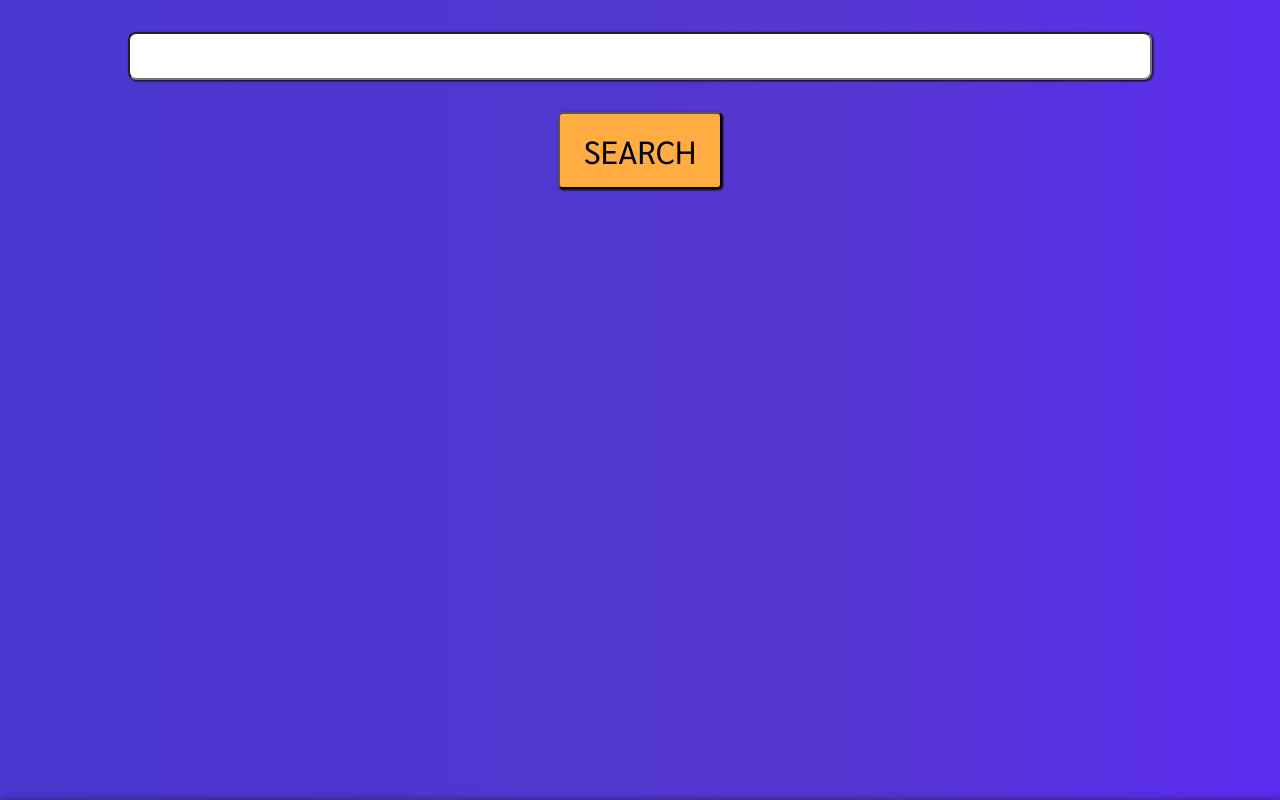
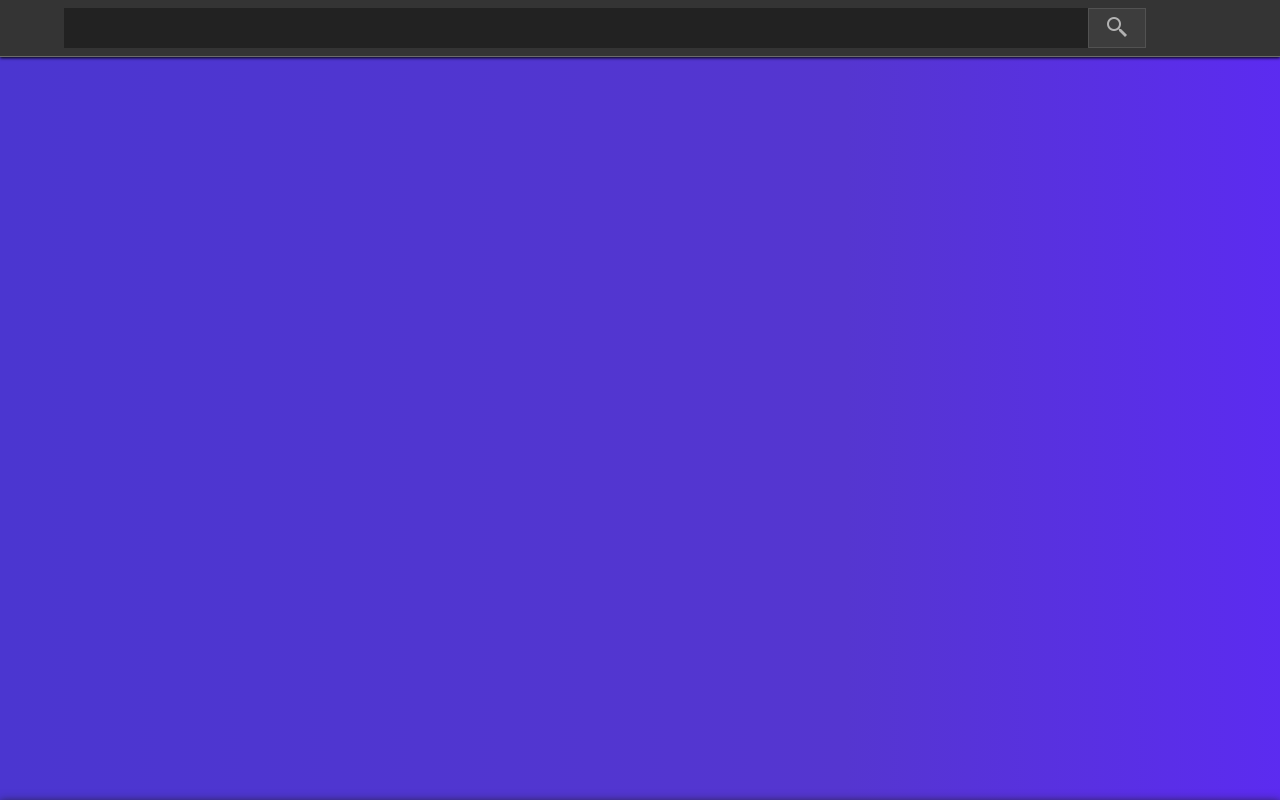
Before and after one commit to jkukavi/pdkstr, a React (Create React App) app in the folder client/: page / in a window 1280 px wide. Built offline with nearby package versions, Linux system fonts and the light colour scheme.

Commit message:
- improve search bar

```diff
--- a/client/src/App.css
+++ b/client/src/App.css
@@ -28,12 +28,10 @@ audio {
 }
 
 .container {
-  display: flex;
-  direction: column;
-  align-content: space-between;
   max-width: 1120px;
   min-height: 100vh;
   padding-bottom: 10rem;
+  padding-top: 5rem;
   margin: auto;
   position: relative;
 }
@@ -65,39 +63,51 @@ audio {
   transform: translate(-50%);
 }
 
-.form {
-  width: 100%;
-  height: 100%;
+.searchBoxContainer {
+  position: fixed;
+  top: 0;
+  left: 0;
+  right: 0;
+  background-color: #343434;
+  padding: 0.5rem 0 0.5rem;
+  display: flex;
+  justify-content: center;
+  z-index: 1;
+  border-bottom: 1px solid #6b6b6b;
+  box-shadow: 0px 1px 3px 0px #000000;
+}
+
+.searchBox {
+  display: flex;
+  height: 2.5rem;
+  width: 90%;
 }
 
 .input {
-  margin: 2rem 0 2rem 50%;
-  transform: translate(-50%);
   width: 80vw;
-  display: block;
-  border-radius: 8px;
-  height: 3rem;
+  height: 100%;
   font-size: 1.4rem;
+  color: #c7c7c7;
   padding-left: 12px;
-  filter: drop-shadow(1px 1px 1px black);
+  outline: none;
+  border: none;
+  background-color: #222222;
 }
 
 .button {
-  background-color: #ffad42;
-  filter: drop-shadow(1px 1px 1px black);
-  color: rgb(0, 0, 0);
-  padding: 0.5em 0.75em;
-  position: relative;
-  text-decoration: none;
-  text-transform: uppercase;
-  border-radius: 0.3rem;
-  display: block;
-  width: fit-content;
-  margin: auto;
-  margin-top: 2rem;
-  color: black;
-  font-size: 2rem;
+  background-color: #3d3d3d;
+  height: 100%;
+  padding: 0 1rem 0;
   transition: transform 0.2s;
+  border: 1px solid rgb(82, 82, 82);
+}
+
+.button img {
+  filter: invert(0.7);
+}
+
+.button:hover img {
+  filter: invert(0.9);
 }
 
 .small {
--- a/client/src/App.js
+++ b/client/src/App.js
@@ -16,6 +16,7 @@ import chevron from "./icons/chevron.png";
 import playlistIcon from "./icons/playlist.png";
 import playButton from "./icons/playButton.png";
 import share from "./icons/share.png";
+import magnifier from "./icons/magnifier.png";
 
 const defaultPuppyImg =
   "https://hips.hearstapps.com/hmg-prod.s3.amazonaws.com/images/dog-puppy-on-garden-royalty-free-image-1586966191.jpg?crop=1.00xw:0.669xh;0,0.190xh&resize=1200:*";
@@ -173,16 +174,19 @@ function App() {
             </div>
           </div>
         )}
-
-        <form className="form">
+        <div className="searchBoxContainer">
+          <form className="searchBox">
             <input
               className="input"
               value={searchString}
               onChange={handleInput}
             ></input>
             <button className="button" onClick={searchYoutube}>
-            Search
+              <img src={magnifier} alt="alt" />
             </button>
+          </form>
+        </div>
+
         {viewingChannel && (
           <p
             style={{
@@ -257,9 +261,8 @@ function App() {
                               style={{
                                 backgroundImage: `url(${
                                   author?.avatars
-                                      ? author.avatars[
-                                          author.avatars.length - 1
-                                        ]?.url
+                                    ? author.avatars[author.avatars.length - 1]
+                                        ?.url
                                     : defaultPuppyImg
                                 })`,
                               }}
@@ -319,7 +322,6 @@ function App() {
               );
             })}
         </div>
-        </form>
       </div>
       <div
         className={`audioShelf ${directUrl || audioLoading ? "" : "closed"} ${
```
Also changed, not shown: client/src/icons/magnifier.png (added), 1 other file (tests, documents, lock files or other folders). Lines whose indentation alone changed are shown as unchanged.
